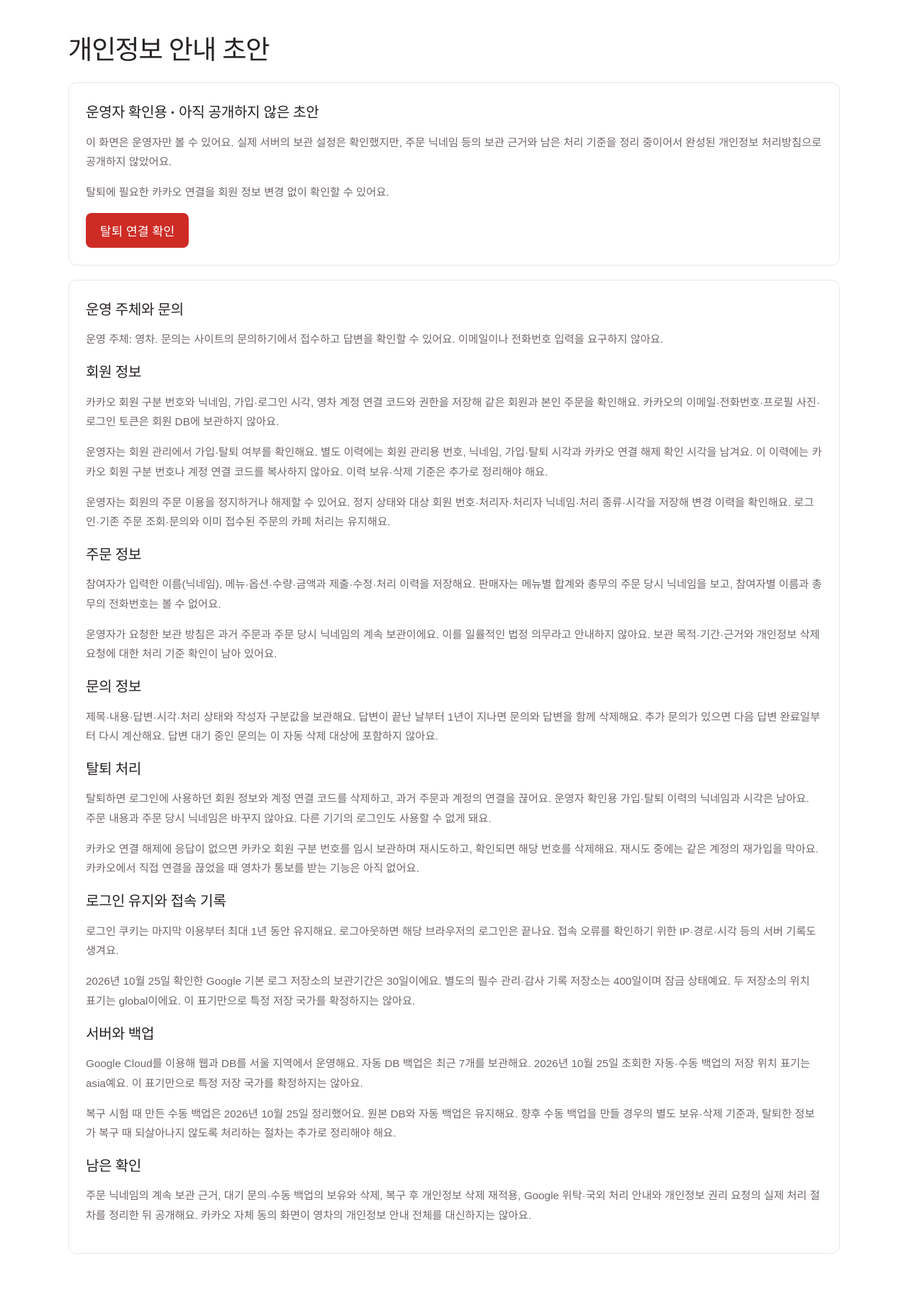
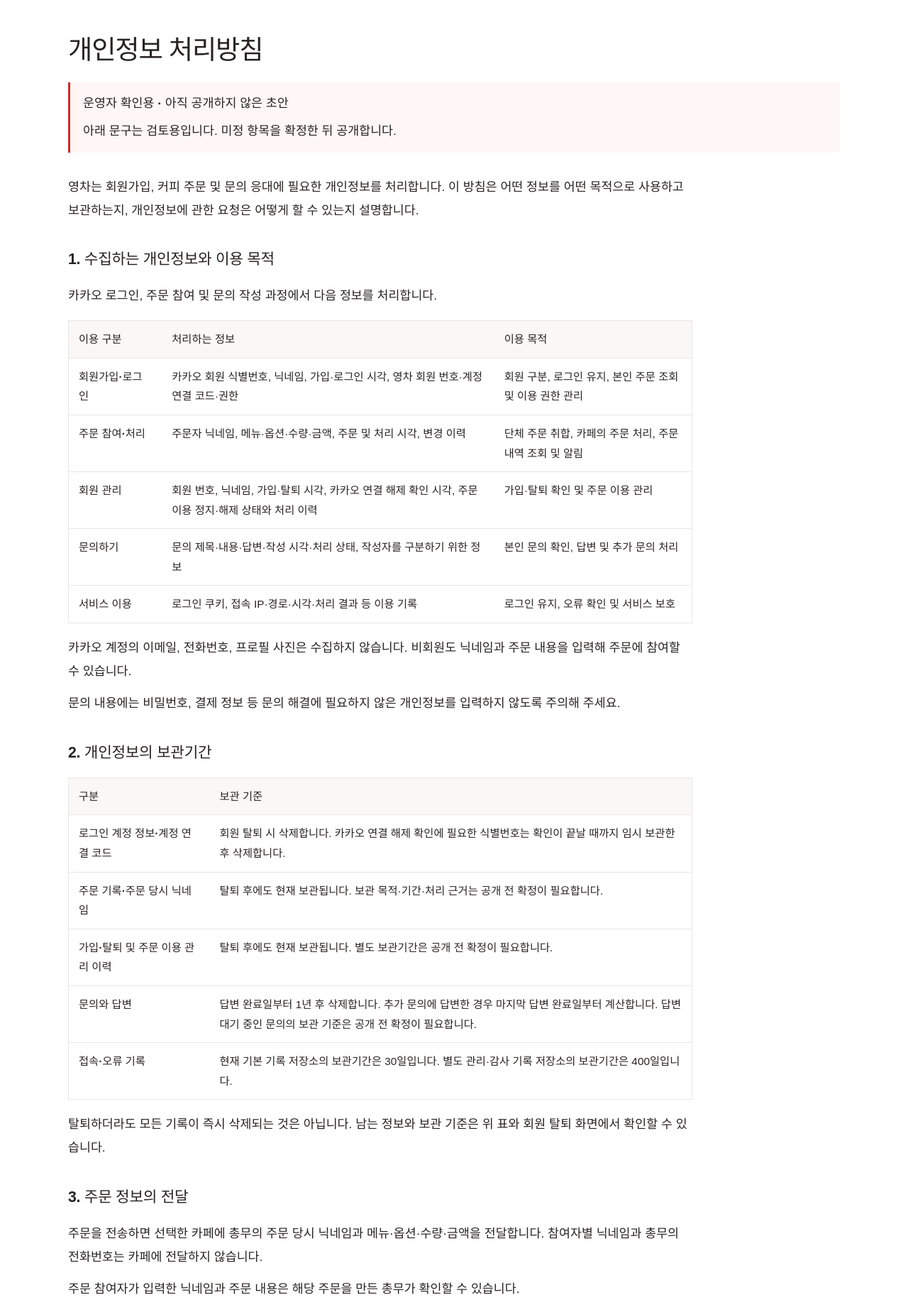
Before and after one commit to obamapop-hue/coffegroup, a Django app: template templates/accounts/privacy_preview.html in a window 1280 px wide. Shown: the part 104-1935 px from the top of the page at 71% size. Run offline with Django 5.2, Linux system fonts and the light colour scheme; the template is opened without the code that fills it, so the values that code supplies are empty; parts of the project's set-up code (start-up, migrations or seed data) failed here and were passed over; some web fonts are replaced.

Commit message:
Present privacy draft as a conventional policy with separate operator notes

```diff
--- /dev/null
+++ b/static/css/privacy.css
@@ -0,0 +1,22 @@
+.privacy-review-note { border-left: 3px solid var(--accent); padding: 14px 18px; margin-bottom: 32px; background: #fff7f6; line-height: 1.8; }
+.privacy-review-note p { margin: 8px 0 0; }
+.privacy-document { max-width: 880px; line-height: 1.9; overflow-wrap: anywhere; }
+.privacy-document section { margin-top: 36px; }
+.privacy-document h2 { font-size: calc(20px + var(--font-step)); line-height: 1.6; letter-spacing: -.3px; }
+.privacy-document p { margin: 12px 0; }
+.privacy-document a { text-underline-offset: 4px; }
+.privacy-table-wrap { overflow-x: auto; margin: 18px 0; border: 1px solid var(--line); }
+.privacy-table-wrap:focus-visible { outline: 2px solid var(--accent); outline-offset: 3px; }
+.privacy-document table { width: 100%; min-width: 520px; border-collapse: collapse; font-size: calc(14px + var(--font-step)); line-height: 1.8; text-align: left; }
+.privacy-document th, .privacy-document td { vertical-align: top; padding: 12px 14px; border-bottom: 1px solid var(--line); }
+.privacy-document thead th { background: #faf7f7; font-weight: 600; }
+.privacy-document tbody th { min-width: 130px; font-weight: 600; }
+.privacy-document tbody tr:last-child > * { border-bottom: 0; }
+.privacy-operator-notes { margin-top: 40px; line-height: 1.8; overflow-wrap: anywhere; }
+.privacy-operator-notes summary { cursor: pointer; font-weight: 600; }
+.privacy-operator-notes h2 { font-size: calc(18px + var(--font-step)); margin-top: 24px; }
+.privacy-operator-notes ul { padding-left: 22px; }
+@media (max-width: 600px) {
+  .privacy-document section { margin-top: 28px; }
+  .privacy-document h2 { font-size: calc(18px + var(--font-step)); }
+}
--- a/templates/accounts/operator.html
+++ b/templates/accounts/operator.html
@@ -5,7 +5,7 @@
 {% block dashboard_title %}카페·판매자 관리{% endblock %}
 {% block dashboard_content %}
 <p><a class="primary-button" href="{% url 'accounts:members' %}">회원 관리 · 가입·탈퇴 확인</a></p>
-<p><a class="text-button" href="{% url 'accounts:privacy-preview' %}">개인정보 안내 초안 확인</a></p>
+<p><a class="text-button" href="{% url 'accounts:privacy-preview' %}">개인정보 처리방침 미리보기</a></p>
 {% if unlink_pending_count %}<p role="status">카카오 연결 해제 재시도 {{ unlink_pending_count }}건이 있어요. 사이트 회원 정보는 삭제됐으며 연결 해제 확인을 기다리고 있어요.</p>{% endif %}
 <p><a class="primary-button" href="{% url 'support:operator-inbox' %}">사용자 문의 확인{% if support_waiting_count %} · {{ support_waiting_count }}건 대기{% endif %}</a></p>
 <p class="sheet-intro">카페 정보와 판매자 연결을 표에서 한 번에 관리하세요. 연결코드를 비우면 판매자 연결이 해제돼요.</p>
--- a/templates/accounts/privacy_preview.html
+++ b/templates/accounts/privacy_preview.html
@@ -1,35 +1,96 @@
 {% extends "accounts/dashboard.html" %}
-{% block title %}개인정보 안내 초안 · 영차{% endblock %}
-{% block dashboard_title %}개인정보 안내 초안{% endblock %}
+{% load static %}
+{% block title %}개인정보 처리방침 미리보기 · 영차{% endblock %}
+{% block extra_styles %}<link rel="stylesheet" href="{% static 'css/privacy.css' %}">{% endblock %}
+{% block dashboard_title %}개인정보 처리방침{% endblock %}
 {% block dashboard_content %}
-<section class="account-panel">
-  <h2>운영자 확인용 · 아직 공개하지 않은 초안</h2>
-  <p>이 화면은 운영자만 볼 수 있어요. 실제 서버의 보관 설정은 확인했지만, 주문 닉네임 등의 보관 근거와 남은 처리 기준을 정리 중이어서 완성된 개인정보 처리방침으로 공개하지 않았어요.</p>
-  <p>탈퇴에 필요한 카카오 연결을 회원 정보 변경 없이 확인할 수 있어요.</p>
+<aside class="privacy-review-note" aria-label="공개 전 검토 안내">
+  <strong>운영자 확인용 · 아직 공개하지 않은 초안</strong>
+  <p>아래 문구는 검토용입니다. 미정 항목을 확정한 뒤 공개합니다.</p>
+</aside>
+<article class="privacy-document" aria-label="개인정보 처리방침 초안">
+  <p>영차는 회원가입, 커피 주문 및 문의 응대에 필요한 개인정보를 처리합니다. 이 방침은 어떤 정보를 어떤 목적으로 사용하고 보관하는지, 개인정보에 관한 요청은 어떻게 할 수 있는지 설명합니다.</p>
+  <section aria-labelledby="privacy-purpose">
+    <h2 id="privacy-purpose">1. 수집하는 개인정보와 이용 목적</h2>
+    <p>카카오 로그인, 주문 참여 및 문의 작성 과정에서 다음 정보를 처리합니다.</p>
+    <div class="privacy-table-wrap" role="region" aria-label="수집 정보와 이용 목적" tabindex="0">
+      <table>
+        <thead><tr><th scope="col">이용 구분</th><th scope="col">처리하는 정보</th><th scope="col">이용 목적</th></tr></thead>
+        <tbody>
+          <tr><th scope="row">회원가입·로그인</th><td>카카오 회원 식별번호, 닉네임, 가입·로그인 시각, 영차 회원 번호·계정 연결 코드·권한</td><td>회원 구분, 로그인 유지, 본인 주문 조회 및 이용 권한 관리</td></tr>
+          <tr><th scope="row">주문 참여·처리</th><td>주문자 닉네임, 메뉴·옵션·수량·금액, 주문 및 처리 시각, 변경 이력</td><td>단체 주문 취합, 카페의 주문 처리, 주문 내역 조회 및 알림</td></tr>
+          <tr><th scope="row">회원 관리</th><td>회원 번호, 닉네임, 가입·탈퇴 시각, 카카오 연결 해제 확인 시각, 주문 이용 정지·해제 상태와 처리 이력</td><td>가입·탈퇴 확인 및 주문 이용 관리</td></tr>
+          <tr><th scope="row">문의하기</th><td>문의 제목·내용·답변·작성 시각·처리 상태, 작성자를 구분하기 위한 정보</td><td>본인 문의 확인, 답변 및 추가 문의 처리</td></tr>
+          <tr><th scope="row">서비스 이용</th><td>로그인 쿠키, 접속 IP·경로·시각·처리 결과 등 이용 기록</td><td>로그인 유지, 오류 확인 및 서비스 보호</td></tr>
+        </tbody>
+      </table>
+    </div>
+    <p>카카오 계정의 이메일, 전화번호, 프로필 사진은 수집하지 않습니다. 비회원도 닉네임과 주문 내용을 입력해 주문에 참여할 수 있습니다.</p>
+    <p>문의 내용에는 비밀번호, 결제 정보 등 문의 해결에 필요하지 않은 개인정보를 입력하지 않도록 주의해 주세요.</p>
+  </section>
+  <section aria-labelledby="privacy-retention">
+    <h2 id="privacy-retention">2. 개인정보의 보관기간</h2>
+    <div class="privacy-table-wrap" role="region" aria-label="개인정보 보관기간" tabindex="0">
+      <table>
+        <thead><tr><th scope="col">구분</th><th scope="col">보관 기준</th></tr></thead>
+        <tbody>
+          <tr><th scope="row">로그인 계정 정보·계정 연결 코드</th><td>회원 탈퇴 시 삭제합니다. 카카오 연결 해제 확인에 필요한 식별번호는 확인이 끝날 때까지 임시 보관한 후 삭제합니다.</td></tr>
+          <tr><th scope="row">주문 기록·주문 당시 닉네임</th><td>탈퇴 후에도 현재 보관됩니다. 보관 목적·기간·처리 근거는 공개 전 확정이 필요합니다.</td></tr>
+          <tr><th scope="row">가입·탈퇴 및 주문 이용 관리 이력</th><td>탈퇴 후에도 현재 보관됩니다. 별도 보관기간은 공개 전 확정이 필요합니다.</td></tr>
+          <tr><th scope="row">문의와 답변</th><td>답변 완료일부터 1년 후 삭제합니다. 추가 문의에 답변한 경우 마지막 답변 완료일부터 계산합니다. 답변 대기 중인 문의의 보관 기준은 공개 전 확정이 필요합니다.</td></tr>
+          <tr><th scope="row">접속·오류 기록</th><td>현재 기본 기록 저장소의 보관기간은 30일입니다. 별도 관리·감사 기록 저장소의 보관기간은 400일입니다.</td></tr>
+        </tbody>
+      </table>
+    </div>
+    <p>탈퇴하더라도 모든 기록이 즉시 삭제되는 것은 아닙니다. 남는 정보와 보관 기준은 위 표와 회원 탈퇴 화면에서 확인할 수 있습니다.</p>
+  </section>
+  <section aria-labelledby="privacy-sharing">
+    <h2 id="privacy-sharing">3. 주문 정보의 전달</h2>
+    <p>주문을 전송하면 선택한 카페에 총무의 주문 당시 닉네임과 메뉴·옵션·수량·금액을 전달합니다. 참여자별 닉네임과 총무의 전화번호는 카페에 전달하지 않습니다.</p>
+    <p>주문 참여자가 입력한 닉네임과 주문 내용은 해당 주문을 만든 총무가 확인할 수 있습니다.</p>
+  </section>
+  <section aria-labelledby="privacy-provider">
+    <h2 id="privacy-provider">4. 개인정보 처리 위탁</h2>
+    <p>서버 운영과 자료 보관에 Google Cloud를 이용합니다. 웹 서버와 기본 데이터베이스는 서울 지역에서 운영합니다.</p>
+    <p>백업과 서비스 기록의 처리 위치·보관 조건을 포함한 위탁 및 국외 처리 안내는 공개 전 확정이 필요합니다.</p>
+  </section>
+  <section aria-labelledby="privacy-deletion">
+    <h2 id="privacy-deletion">5. 회원 탈퇴와 개인정보 삭제</h2>
+    <p>내 정보에서 회원 탈퇴를 신청할 수 있습니다. 탈퇴하면 로그인 계정 정보와 계정 연결 코드를 삭제하고, 카카오 연결 해제를 요청합니다. 다른 기기의 영차 로그인도 사용할 수 없게 됩니다.</p>
+    <p>과거 주문과 계정의 연결은 해제되지만, 위 보관 기준에 따라 주문 기록·닉네임과 가입·탈퇴 관리 이력은 남습니다. 다시 가입해도 예전 계정의 권한과 주문 내역이 복구되지는 않습니다.</p>
+    <p>답변 완료 후 1년이 지난 문의와 답변은 자동으로 삭제합니다. 백업에 남은 정보의 삭제 및 복구 시 처리 절차는 공개 전 확정이 필요합니다.</p>
+  </section>
+  <section aria-labelledby="privacy-rights">
+    <h2 id="privacy-rights">6. 개인정보에 관한 요청과 문의</h2>
+    <p>본인 정보 확인, 정정·삭제 또는 이용 중단에 관한 요청은 <a href="{% url 'support:inbox' %}">문의하기</a>로 접수할 수 있습니다. 본인 확인 후 요청 내용과 보관 의무 등을 확인해 안내합니다.</p>
+    <p>운영 주체는 영차이며, 문의와 답변은 사이트 안에서 확인할 수 있습니다. 비회원은 문의를 작성한 브라우저에서 답변을 확인해야 합니다.</p>
+  </section>
+  <section aria-labelledby="privacy-cookie">
+    <h2 id="privacy-cookie">7. 로그인 쿠키와 정보 보호</h2>
+    <p>로그인을 유지하기 위해 쿠키를 사용합니다. 로그인은 마지막 이용일부터 최대 1년 동안 유지되며, 로그아웃하면 해당 브라우저의 로그인은 종료됩니다.</p>
+    <p>브라우저 설정에서 쿠키를 차단하거나 삭제할 수 있습니다. 이 경우 로그인 유지나 비회원 문의 조회가 제한될 수 있습니다.</p>
+    <p>자료는 암호화된 통신으로 주고받으며, 주문과 문의는 권한이 있는 사용자만 접근할 수 있도록 제한합니다.</p>
+  </section>
+  <section aria-labelledby="privacy-change">
+    <h2 id="privacy-change">8. 처리방침의 변경</h2>
+    <p>처리방침을 변경하는 경우 사이트에서 변경 내용과 적용일을 안내합니다. 최초 적용일은 공개 시 표시합니다.</p>
+  </section>
+</article>
+<details class="account-panel privacy-operator-notes">
+  <summary>운영자 확인 사항 · 공개 전 정리할 내용</summary>
+  <h2>공개 전 확정할 내용</h2>
+  <ul>
+    <li>주문 닉네임을 계속 보관하는 목적·기간·처리 근거, 개인정보 삭제 요청 처리 기준</li>
+    <li>가입·탈퇴 및 주문 정지·해제 이력, 답변 대기 중인 문의의 보관·삭제 기준</li>
+    <li>Google 계약 상대방과 실제 위탁·국외 처리 조건, 개인정보 문의 책임자 표시</li>
+    <li>백업 보관·삭제 및 복구 시 탈퇴·삭제 정보가 되살아나지 않게 하는 절차</li>
+  </ul>
+  <h2>서버 점검 메모</h2>
+  <p>2026년 10월 25일 조회 기준: 기본 로그 저장소는 global·30일, 필수 관리·감사 기록 저장소는 global·400일입니다. 모든 주문·접속 기록을 400일 보관한다는 뜻은 아닙니다.</p>
+  <p>자동 DB 백업은 최근 7개를 보관합니다. 당시 조회한 백업의 위치 표기는 asia입니다. global·asia 표기만으로 특정 저장 국가를 확정하지 않습니다. 복구 시험용 수동 사본은 정리했습니다.</p>
+  <p>카카오에서 직접 연결을 해제했을 때 통보받는 기능은 아직 없습니다. 실제 회원 탈퇴·카카오 연결 해제 시험과 회원 정지·해제의 실제 사이트 확인은 사용자 결정으로 운영 중 확인하기로 했습니다. 전체 주문 흐름은 사용자가 확인했습니다.</p>
+  <h2>카카오 연결 확인</h2>
+  <p>회원 정보를 변경하지 않고 탈퇴 처리에 필요한 카카오 연결을 확인합니다.</p>
   <form method="post" action="{% url 'accounts:withdraw-check' %}">{% csrf_token %}<button class="primary-button" type="submit">탈퇴 연결 확인</button></form>
-</section>
-<section class="account-panel">
-  <h2>운영 주체와 문의</h2>
-  <p>운영 주체: 영차. 문의는 사이트의 문의하기에서 접수하고 답변을 확인할 수 있어요. 이메일이나 전화번호 입력을 요구하지 않아요.</p>
-  <h2>회원 정보</h2>
-  <p>카카오 회원 구분 번호와 닉네임, 가입·로그인 시각, 영차 계정 연결 코드와 권한을 저장해 같은 회원과 본인 주문을 확인해요. 카카오의 이메일·전화번호·프로필 사진·로그인 토큰은 회원 DB에 보관하지 않아요.</p>
-  <p>운영자는 회원 관리에서 가입·탈퇴 여부를 확인해요. 별도 이력에는 회원 관리용 번호, 닉네임, 가입·탈퇴 시각과 카카오 연결 해제 확인 시각을 남겨요. 이 이력에는 카카오 회원 구분 번호나 계정 연결 코드를 복사하지 않아요. 이력 보유·삭제 기준은 추가로 정리해야 해요.</p>
-  <p>운영자는 회원의 주문 이용을 정지하거나 해제할 수 있어요. 정지 상태와 대상 회원 번호·처리자·처리자 닉네임·처리 종류·시각을 저장해 변경 이력을 확인해요. 로그인·기존 주문 조회·문의와 이미 접수된 주문의 카페 처리는 유지해요.</p>
-  <h2>주문 정보</h2>
-  <p>참여자가 입력한 이름(닉네임), 메뉴·옵션·수량·금액과 제출·수정·처리 이력을 저장해요. 판매자는 메뉴별 합계와 총무의 주문 당시 닉네임을 보고, 참여자별 이름과 총무의 전화번호는 볼 수 없어요.</p>
-  <p>운영자가 요청한 보관 방침은 과거 주문과 주문 당시 닉네임의 계속 보관이에요. 이를 일률적인 법정 의무라고 안내하지 않아요. 보관 목적·기간·근거와 개인정보 삭제 요청에 대한 처리 기준 확인이 남아 있어요.</p>
-  <h2>문의 정보</h2>
-  <p>제목·내용·답변·시각·처리 상태와 작성자 구분값을 보관해요. 답변이 끝난 날부터 1년이 지나면 문의와 답변을 함께 삭제해요. 추가 문의가 있으면 다음 답변 완료일부터 다시 계산해요. 답변 대기 중인 문의는 이 자동 삭제 대상에 포함하지 않아요.</p>
-  <h2>탈퇴 처리</h2>
-  <p>탈퇴하면 로그인에 사용하던 회원 정보와 계정 연결 코드를 삭제하고, 과거 주문과 계정의 연결을 끊어요. 운영자 확인용 가입·탈퇴 이력의 닉네임과 시각은 남아요. 주문 내용과 주문 당시 닉네임은 바꾸지 않아요. 다른 기기의 로그인도 사용할 수 없게 돼요.</p>
-  <p>카카오 연결 해제에 응답이 없으면 카카오 회원 구분 번호를 임시 보관하며 재시도하고, 확인되면 해당 번호를 삭제해요. 재시도 중에는 같은 계정의 재가입을 막아요. 카카오에서 직접 연결을 끊었을 때 영차가 통보를 받는 기능은 아직 없어요.</p>
-  <h2>로그인 유지와 접속 기록</h2>
-  <p>로그인 쿠키는 마지막 이용부터 최대 1년 동안 유지해요. 로그아웃하면 해당 브라우저의 로그인은 끝나요. 접속 오류를 확인하기 위한 IP·경로·시각 등의 서버 기록도 생겨요.</p>
-  <p>2026년 10월 25일 확인한 Google 기본 로그 저장소의 보관기간은 30일이에요. 별도의 필수 관리·감사 기록 저장소는 400일이며 잠금 상태예요. 두 저장소의 위치 표기는 global이에요. 이 표기만으로 특정 저장 국가를 확정하지는 않아요.</p>
-  <h2>서버와 백업</h2>
-  <p>Google Cloud를 이용해 웹과 DB를 서울 지역에서 운영해요. 자동 DB 백업은 최근 7개를 보관해요. 2026년 10월 25일 조회한 자동·수동 백업의 저장 위치 표기는 asia예요. 이 표기만으로 특정 저장 국가를 확정하지는 않아요.</p>
-  <p>복구 시험 때 만든 수동 백업은 2026년 10월 25일 정리했어요. 원본 DB와 자동 백업은 유지해요. 향후 수동 백업을 만들 경우의 별도 보유·삭제 기준과, 탈퇴한 정보가 복구 때 되살아나지 않도록 처리하는 절차는 추가로 정리해야 해요.</p>
-  <h2>남은 확인</h2>
-  <p>주문 닉네임의 계속 보관 근거, 대기 문의·수동 백업의 보유와 삭제, 복구 후 개인정보 삭제 재적용, Google 위탁·국외 처리 안내와 개인정보 권리 요청의 실제 처리 절차를 정리한 뒤 공개해요. 카카오 자체 동의 화면이 영차의 개인정보 안내 전체를 대신하지는 않아요.</p>
-</section>
+</details>
 {% endblock %}
```
Also changed, not shown: docs/GOOGLE_CLOUD_PROGRESS.md (+16 -0 lines), docs/PHASE_8.md (+7 -0 lines), docs/PRIVACY_PREPARATION.md (+15 -1 lines).
